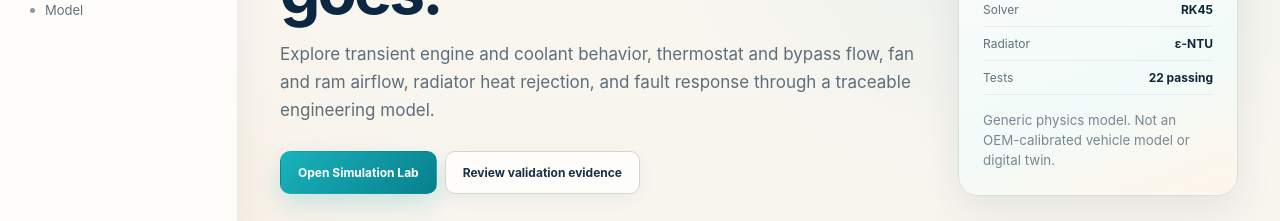
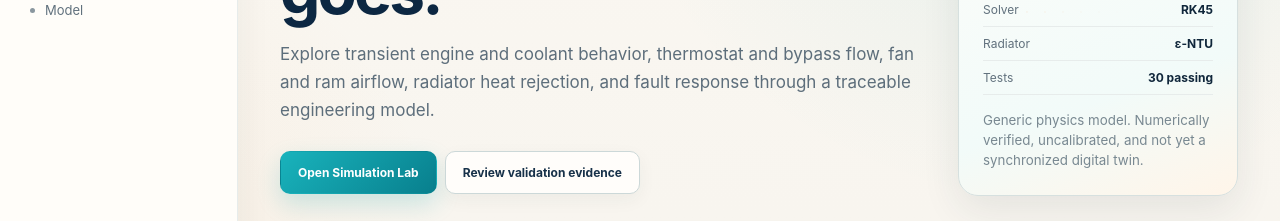
Before and after one commit to mpalmer79/vehicle-thermal-management-simulation, a Next.js app in the folder web/: page / in a window 1280 px wide. Shown: the part 315-536 px from the top of the page. Built offline with nearby package versions, Linux system fonts and the light colour scheme.

Commit message:
UI-4: refresh overview model status

```diff
--- a/web/app/page.tsx
+++ b/web/app/page.tsx
@@ -4,7 +4,7 @@ import { StatusPill } from "@/components/status-pill";
 
 export default function OverviewPage() {
   return <>
-    <section className="hero"><div className="hero-copy"><div className="hero-status"><StatusPill tone="verified">Numerical verification passing</StatusPill><StatusPill tone="pending">Controlled validation pending</StatusPill></div><span className="eyebrow">VTMS-V1 · PHYSICS-BASED AUTOMOTIVE THERMAL SIMULATION</span><h1>See where the heat goes.</h1><p>Explore transient engine and coolant behavior, thermostat and bypass flow, fan and ram airflow, radiator heat rejection, and fault response through a traceable engineering model.</p><div className="hero-actions"><Link className="button primary" href="/simulate">Open Simulation Lab</Link><Link className="button secondary" href="/validation">Review validation evidence</Link></div></div><aside className="hero-model-card"><span className="eyebrow">CURRENT MODEL</span><strong>VTMS-V1</strong><dl><div><dt>Equation set</dt><dd>EM-V1</dd></div><div><dt>States</dt><dd>2 transient</dd></div><div><dt>Solver</dt><dd>RK45</dd></div><div><dt>Radiator</dt><dd>ε-NTU</dd></div><div><dt>Tests</dt><dd>22 passing</dd></div></dl><small>Generic physics model. Not an OEM-calibrated vehicle model or digital twin.</small></aside></section>
+    <section className="hero"><div className="hero-copy"><div className="hero-status"><StatusPill tone="verified">Numerical verification passing</StatusPill><StatusPill tone="pending">Controlled validation pending</StatusPill></div><span className="eyebrow">VTMS-V1 · PHYSICS-BASED AUTOMOTIVE THERMAL SIMULATION</span><h1>See where the heat goes.</h1><p>Explore transient engine and coolant behavior, thermostat and bypass flow, fan and ram airflow, radiator heat rejection, and fault response through a traceable engineering model.</p><div className="hero-actions"><Link className="button primary" href="/simulate">Open Simulation Lab</Link><Link className="button secondary" href="/validation">Review validation evidence</Link></div></div><aside className="hero-model-card"><span className="eyebrow">CURRENT MODEL</span><strong>VTMS-V1</strong><dl><div><dt>Equation set</dt><dd>EM-V1</dd></div><div><dt>States</dt><dd>2 transient</dd></div><div><dt>Solver</dt><dd>RK45</dd></div><div><dt>Radiator</dt><dd>ε-NTU</dd></div><div><dt>Tests</dt><dd>30 passing</dd></div></dl><small>Generic physics model. Numerically verified, uncalibrated, and not yet a synchronized digital twin.</small></aside></section>
     <PlaybackWorkspace mode="overview" />
     <section className="three-up"><article><span className="eyebrow">SIMULATE</span><h3>Change the operating condition</h3><p>Start from a frozen canonical test, then inspect the exact scenario contract that the Python engine accepts.</p><Link href="/simulate">Simulation Lab →</Link></article><article><span className="eyebrow">UNDERSTAND</span><h3>Follow energy through the loop</h3><p>See engine heat, coolant transport, thermostat split, radiator rejection, and air-side response at one selected time.</p><Link href="/system">System Explorer →</Link></article><article><span className="eyebrow">EVIDENCE</span><h3>Separate verification from validation</h3><p>Review numerical verification, independent KIT plausibility evidence, and the preregistered Argonne validation plan.</p><Link href="/validation">Validation Evidence →</Link></article></section>
   </>;
```
